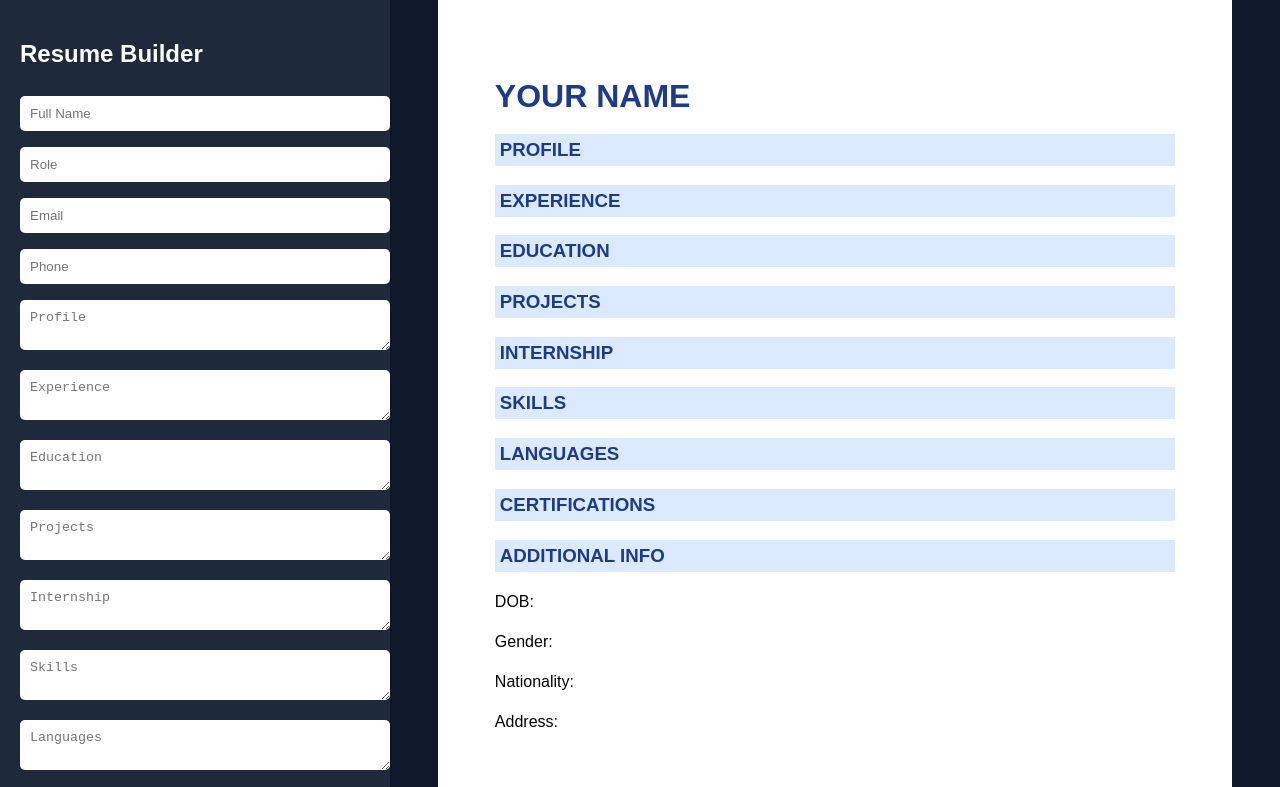
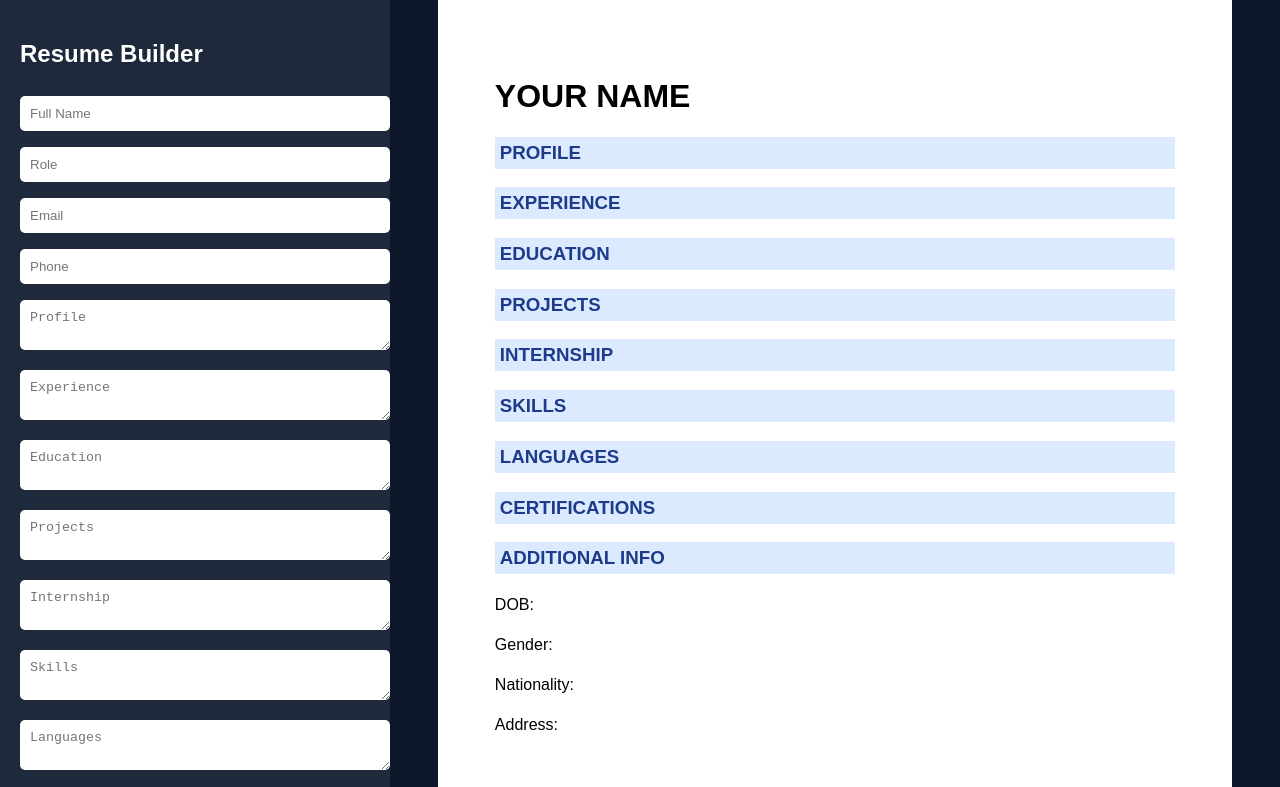
Before and after one commit to Tejas-Mahesh/RESUME_BUILDER, a plain HTML site: page index.html in a window 1280 px wide. Shown: the top 787 px of the page. Drawn offline with Linux system fonts and the light colour scheme.

Commit message:
Update style.css

```diff
--- a/style.css
+++ b/style.css
@@ -58,8 +58,7 @@ body {
 
 /* TEXT */
 .resume h1 {
-    color: #1e3a8a;
-    margin-bottom: 5px;
+
 }
 
 .resume p {
```
